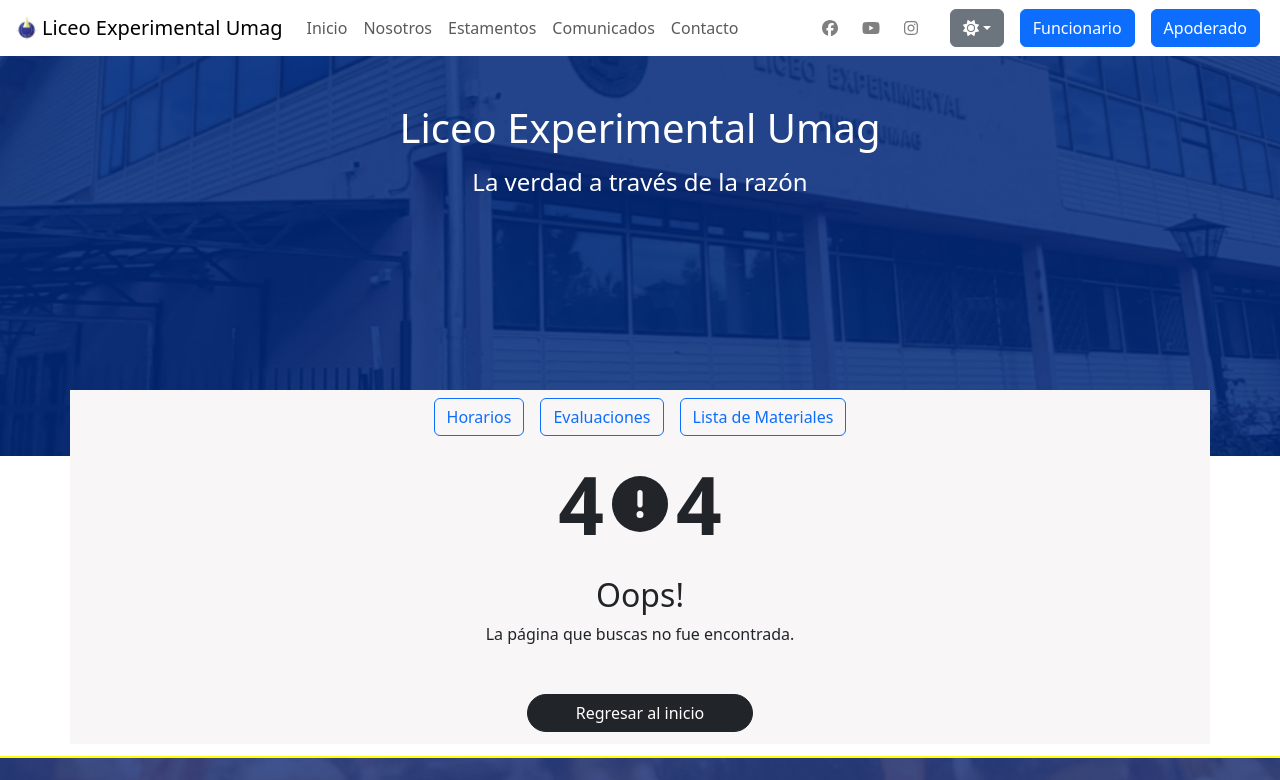
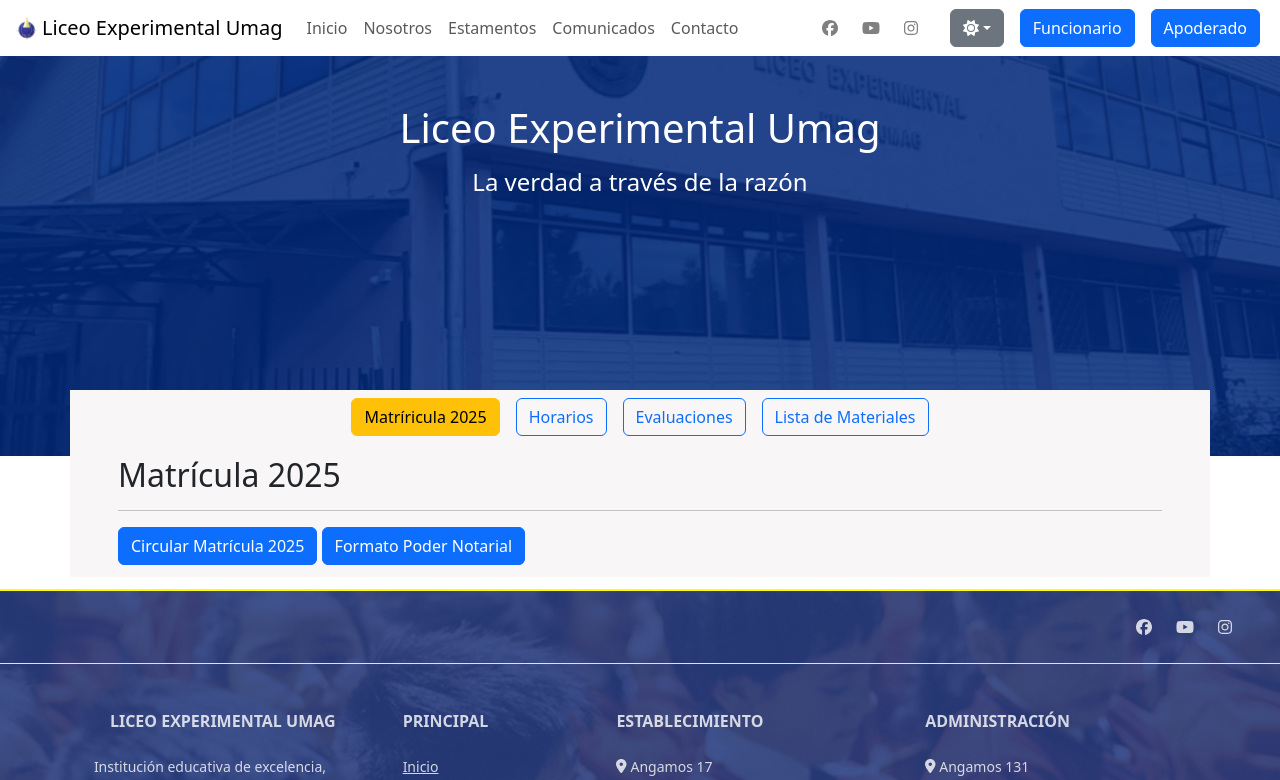
Before and after one commit to LuisSubiabre/leumag, a React (Vite) app: page /matricula in a window 1280 px wide. Shown: the top 780 px of the page. Built offline with nearby package versions, Linux system fonts and the light colour scheme.

Commit message:
matricula

```diff
--- a/src/App.jsx
+++ b/src/App.jsx
@@ -16,7 +16,7 @@ import ScrollToTop from './components/ScrollToTop';
 import NotFound from './components/NotFound';
 import { Comunicados } from './pages/Comunicados';
 import SocioeconomicForm from './pages/SocioeconomicForm';
-
+import MatriculaPage from './pages/MatriculaPage';
 
 
 function App() {
@@ -40,6 +40,7 @@ function App() {
         <Route path='/Noticias' element={<Noticias />} />
         <Route path="/Comunicados" element={<Comunicados />} />
         <Route path="/Becas" element={<SocioeconomicForm />} />
+        <Route path="/matricula" element={<MatriculaPage />} />
         <Route path="*" element={<NotFound />} /> {/* Ruta para manejar 404 */}
       </Routes>
       <Footer />
--- a/src/components/ButtonAccess.jsx
+++ b/src/components/ButtonAccess.jsx
@@ -1,9 +1,9 @@
 import { Link } from "react-router-dom"
 
-export const ButtonAccess = ({ name, link }) => {
+export const ButtonAccess = ({ name, link, color = 'btn-custom btn-outline-primary' }) => {
     return (
         <>
-            <Link className="btn btn-outline-primary btn-custom m-2" to={link} role="button">{name}</Link>
+            <Link className={`btn m-2 ${color}`} to={link} role="button">{name}</Link>
         </>
     )
 }
--- a/src/components/Header.jsx
+++ b/src/components/Header.jsx
@@ -20,6 +20,12 @@ export const Header = () => {
                     <div className="container contenedor">
                         <div className="d-flex justify-content-center align-items-center"> {/* Fixed className */}
                             <ButtonAccess
+                                name={'Matríricula 2025'}
+                                link={'/matricula'}
+                                color={'btn-warning'} />
+
+
+                            <ButtonAccess
                                 name={'Horarios'}
                                 link={'/Horarios'} />
 
--- a/src/components/Home.jsx
+++ b/src/components/Home.jsx
@@ -38,7 +38,7 @@ const Home = () => {
     const [modalShow, setModalShow] = React.useState(false);
 
     useEffect(() => {
-        setModalShow(true);
+        setModalShow(false);
     }, []);
 
     return (
--- /dev/null
+++ b/src/pages/MatriculaPage.jsx
@@ -0,0 +1,28 @@
+import React from 'react';
+import Button from 'react-bootstrap/Button';
+
+const MatriculaPage = () => {
+    return (
+        <div className="container contenedor px-5">
+            <h2>Matrícula 2025</h2>
+            <hr />
+            <Button
+                href="https://docs.google.com/document/d/1fdl5CkCyUGHlX_VnhaMxtZu-4ZtRVtsU/edit?rtpof=true&sd=true#heading=h.gjdgxs"
+                variant="primary"
+                target="_blank"
+            >
+                Circular Matrícula 2025
+            </Button>
+            {' '}
+            <Button
+                href="/docs/FORMATO-PODER-NOTARIAL-2025.pdf"
+                variant="primary"
+                target="_blank"
+            >
+                Formato Poder Notarial
+            </Button>
+        </div>
+    );
+};
+
+export default MatriculaPage;
```
Also changed, not shown: 1 other file (tests, documents, lock files or other folders).
